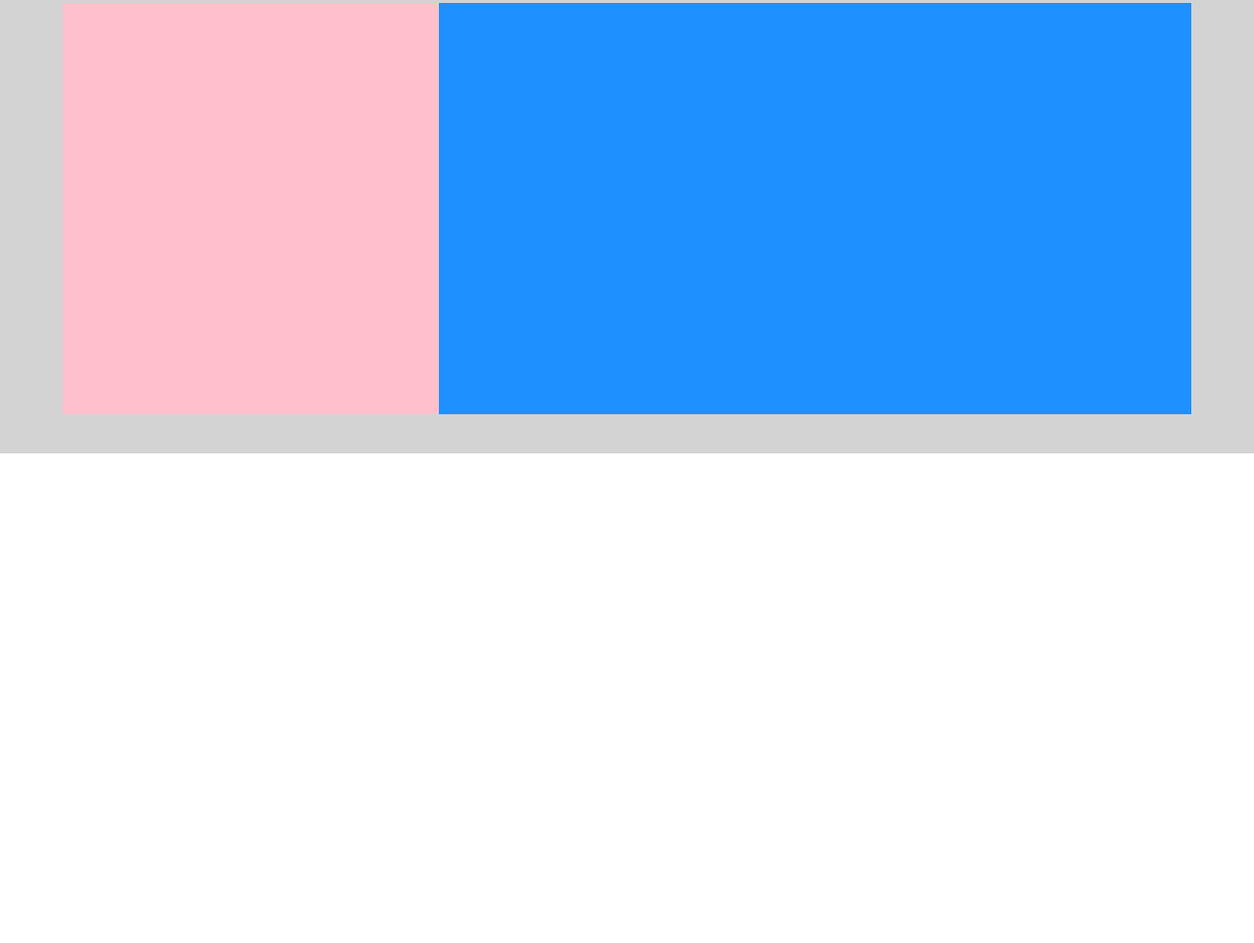
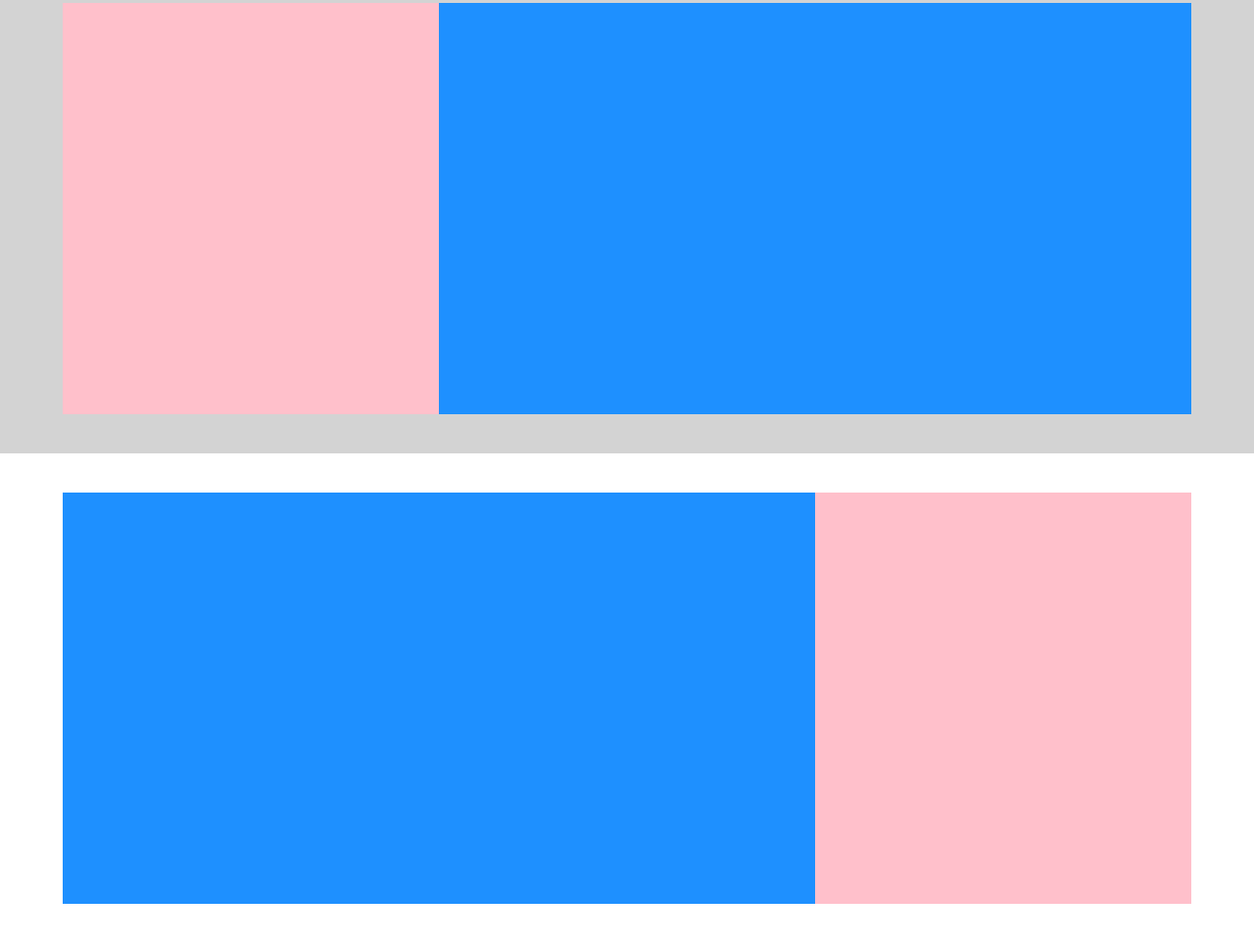
Before and after one commit to Titho93/htmlcss-struttura-discord, a plain HTML site: page index.html in a window 1280 px wide. Shown: the part 1115-2078 px from the top of the page at 98% size. Before the commit the page ends 1578 px from the top, so only its background shows below. Drawn offline with Linux system fonts and the light colour scheme.

Commit message:
[edit]second-section-white

```diff
--- a/index.html
+++ b/index.html
@@ -41,6 +41,13 @@
       </div>
     </section>
 
+    <section class="white debug">
+      <div class="contain">
+        <div class="lightblue"></div>
+        <div class="pink"></div>
+      </div>
+    </section>
+
   </main>
 
   <footer></footer>
```
